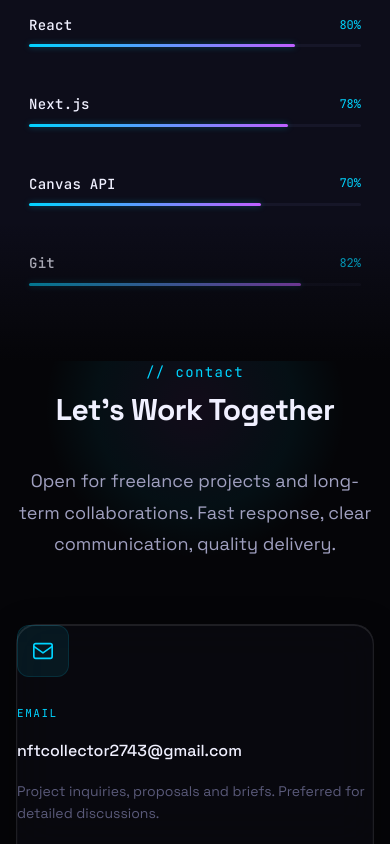
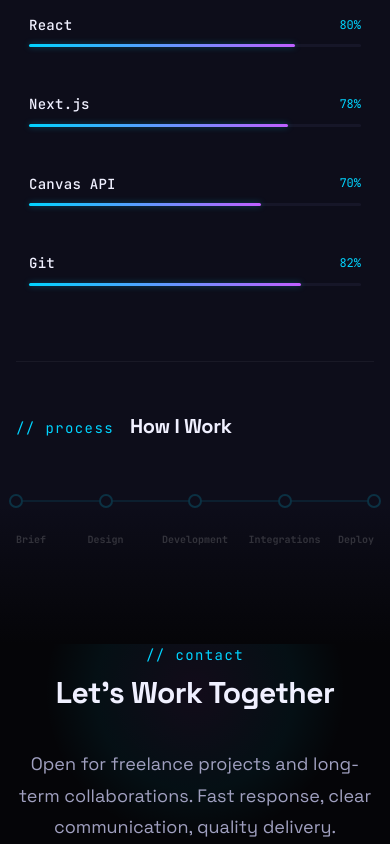
Before and after one commit to pozhidaevnikita2743-arch/portfolio, a Next.js app: page / in a window 390 px wide. Shown: the part 2555-3399 px from the top of the page. Built offline with nearby package versions, Linux system fonts and the light colour scheme.

Commit message:
feat: add WorkProcess animation — cable flow with 5 stages in skills section

```diff
--- a/app/page.tsx
+++ b/app/page.tsx
@@ -5,6 +5,7 @@
 import SectionReveal from '@/components/SectionReveal'
 import SkillBadge from '@/components/SkillBadge'
 import HorizontalMarquee from '@/components/projects/HorizontalMarquee'
+import WorkProcess from '@/components/WorkProcess'
 import { useInView } from '@/lib/hooks/useInView'
 import { projects } from '@/lib/projects'
 import { skills } from '@/lib/skills'
@@ -26,6 +27,7 @@
             <SkillBadge key={skill.name} skill={skill} index={i} inView={inView} />
           ))}
         </div>
+        <WorkProcess />
       </div>
     </section>
   )
--- /dev/null
+++ b/components/WorkProcess.module.css
@@ -0,0 +1,154 @@
+.wrapper {
+  padding: var(--sp-16) 0 var(--sp-6);
+  border-top: 1px solid rgba(255, 255, 255, 0.05);
+  margin-top: var(--sp-16);
+}
+
+/* ── Heading ─────────────────────────────────────────────────────── */
+.heading {
+  display: flex;
+  align-items: baseline;
+  gap: var(--sp-4);
+  margin-bottom: var(--sp-12);
+}
+
+.headingLabel {
+  font-family: var(--font-mono);
+  font-size: var(--text-sm);
+  color: var(--neon-teal);
+  letter-spacing: 0.1em;
+}
+
+.headingTitle {
+  font-family: var(--font-display);
+  font-size: clamp(var(--text-xl), 3vw, var(--text-3xl));
+  font-weight: 700;
+  color: var(--text-primary);
+  letter-spacing: -0.02em;
+}
+
+/* ── Cable track ─────────────────────────────────────────────────── */
+.trackContainer {
+  position: relative;
+  height: 22px;
+  margin-bottom: var(--sp-5);
+}
+
+.trackBg {
+  position: absolute;
+  top: 50%;
+  left: 0;
+  right: 0;
+  height: 2px;
+  margin-top: -1px;
+  background: rgba(0, 212, 255, 0.09);
+  border-radius: 1px;
+}
+
+.trackFill {
+  position: absolute;
+  top: 50%;
+  height: 2px;
+  margin-top: -1px;
+  background: linear-gradient(90deg, var(--neon-teal), rgba(191, 95, 255, 0.9));
+  border-radius: 1px;
+  box-shadow: 0 0 8px rgba(0, 212, 255, 0.55);
+  transform-origin: left center;
+}
+
+/* Moving pulse at leading edge */
+.pulse {
+  position: absolute;
+  top: 50%;
+  transform: translate(-50%, -50%);
+  width: 8px;
+  height: 8px;
+  border-radius: 50%;
+  background: #fff;
+  box-shadow:
+    0 0 6px  var(--neon-teal),
+    0 0 16px var(--neon-teal),
+    0 0 28px rgba(0, 212, 255, 0.45);
+  z-index: 4;
+  pointer-events: none;
+}
+
+/* ── Nodes ───────────────────────────────────────────────────────── */
+.node {
+  position: absolute;
+  top: 50%;
+  transform: translate(-50%, -50%);
+  width: 14px;
+  height: 14px;
+  border-radius: 50%;
+  border: 2px solid rgba(0, 212, 255, 0.18);
+  background: var(--bg-elevated);
+  z-index: 3;
+  transition:
+    border-color 0.3s ease,
+    background   0.3s ease,
+    box-shadow   0.3s ease;
+}
+
+.nodeLit {
+  border-color: var(--neon-teal);
+  background: rgba(0, 212, 255, 0.22);
+  box-shadow: 0 0 12px var(--neon-teal), 0 0 4px rgba(0, 212, 255, 0.5) inset;
+}
+
+/* ── Labels ──────────────────────────────────────────────────────── */
+.labelsContainer {
+  position: relative;
+  height: 52px;
+}
+
+.stepLabel {
+  position: absolute;
+  transform: translateX(-50%);
+  display: flex;
+  flex-direction: column;
+  align-items: center;
+  gap: 3px;
+  text-align: center;
+}
+
+.labelFirst {
+  transform: translateX(0);
+  align-items: flex-start;
+  text-align: left;
+}
+
+.labelLast {
+  transform: translateX(-100%);
+  align-items: flex-end;
+  text-align: right;
+}
+
+.stepName {
+  font-family: var(--font-mono);
+  font-size: var(--text-sm);
+  font-weight: 600;
+  color: rgba(255, 255, 255, 0.22);
+  white-space: nowrap;
+  transition: color 0.35s ease;
+}
+
+.stepSub {
+  font-family: var(--font-mono);
+  font-size: 11px;
+  color: rgba(255, 255, 255, 0.14);
+  letter-spacing: 0.04em;
+  white-space: nowrap;
+  transition: color 0.35s ease;
+}
+
+.stepLabelLit .stepName { color: var(--text-primary); }
+.stepLabelLit .stepSub  { color: rgba(0, 212, 255, 0.7); }
+
+/* ── Mobile ──────────────────────────────────────────────────────── */
+@media (max-width: 768px) {
+  .stepSub   { display: none; }
+  .stepName  { font-size: 10px; }
+  .wrapper   { padding: var(--sp-12) 0 var(--sp-4); }
+  .labelsContainer { height: 32px; }
+}
--- /dev/null
+++ b/components/WorkProcess.tsx
@@ -0,0 +1,110 @@
+'use client'
+import { useState, useEffect, useRef } from 'react'
+import { useInView } from 'framer-motion'
+import s from './WorkProcess.module.css'
+
+const STEPS = [
+  { label: 'Brief',        sub: 'Scope & discovery'  },
+  { label: 'Design',       sub: 'Mockups & UI'        },
+  { label: 'Development',  sub: 'Code & layout'       },
+  { label: 'Integrations', sub: 'CRM · bots · APIs'   },
+  { label: 'Deploy',       sub: 'Launch & handoff'    },
+]
+
+const TOTAL_MS = 4200
+const HOLD_MS  = 1800
+const N = STEPS.length
+
+export default function WorkProcess() {
+  const ref     = useRef<HTMLDivElement>(null)
+  const inView  = useInView(ref, { once: false, margin: '-60px' })
+  const [progress, setProgress] = useState(-0.5)
+
+  useEffect(() => {
+    if (!inView) { setProgress(-0.5); return }
+
+    let cancelled = false
+
+    async function run() {
+      while (!cancelled) {
+        const start = performance.now()
+        await new Promise<void>(resolve => {
+          function tick(now: number) {
+            if (cancelled) { resolve(); return }
+            const p = ((now - start) / TOTAL_MS) * (N - 1)
+            if (p >= N - 1) { setProgress(N - 1); resolve() }
+            else            { setProgress(p); requestAnimationFrame(tick) }
+          }
+          requestAnimationFrame(tick)
+        })
+        if (cancelled) break
+        await new Promise(r => setTimeout(r, HOLD_MS))
+        if (cancelled) break
+        setProgress(-0.5)
+        await new Promise(r => setTimeout(r, 350))
+      }
+    }
+
+    run()
+    return () => { cancelled = true }
+  }, [inView])
+
+  const nodePos  = (i: number) => `${(i / (N - 1)) * 100}%`
+  const segFill  = (i: number) => Math.max(0, Math.min(1, progress - i))
+  const pulsePct = (Math.max(0, Math.min(N - 1, progress)) / (N - 1)) * 100
+  const showPulse = progress > -0.05 && progress < N - 1 - 0.02
+
+  return (
+    <div ref={ref} className={s.wrapper}>
+      <div className={s.heading}>
+        <span className={s.headingLabel}>// process</span>
+        <span className={s.headingTitle}>How I Work</span>
+      </div>
+
+      {/* Cable track */}
+      <div className={s.trackContainer}>
+        <div className={s.trackBg} />
+
+        {STEPS.slice(0, -1).map((_, i) => (
+          <div
+            key={i}
+            className={s.trackFill}
+            style={{
+              left:  nodePos(i),
+              width: `calc(${nodePos(i + 1)} - ${nodePos(i)})`,
+              transform: `scaleX(${segFill(i)})`,
+            }}
+          />
+        ))}
+
+        {showPulse && (
+          <div className={s.pulse} style={{ left: `${pulsePct}%` }} />
+        )}
+
+        {STEPS.map((_, i) => (
+          <div
+            key={i}
+            className={`${s.node} ${progress >= i - 0.02 ? s.nodeLit : ''}`}
+            style={{ left: nodePos(i) }}
+          />
+        ))}
+      </div>
+
+      {/* Labels — absolutely aligned to node positions */}
+      <div className={s.labelsContainer}>
+        {STEPS.map((step, i) => (
+          <div
+            key={i}
+            className={`${s.stepLabel} ${progress >= i - 0.02 ? s.stepLabelLit : ''} ${
+              i === 0 ? s.labelFirst : i === N - 1 ? s.labelLast : ''
+            }`}
+            style={{ left: nodePos(i) }}
+          >
+            <div className={s.stepName}>{step.label}</div>
+            <div className={s.stepSub}>{step.sub}</div>
+          </div>
+        ))}
+      </div>
+    </div>
+  )
+}
```
